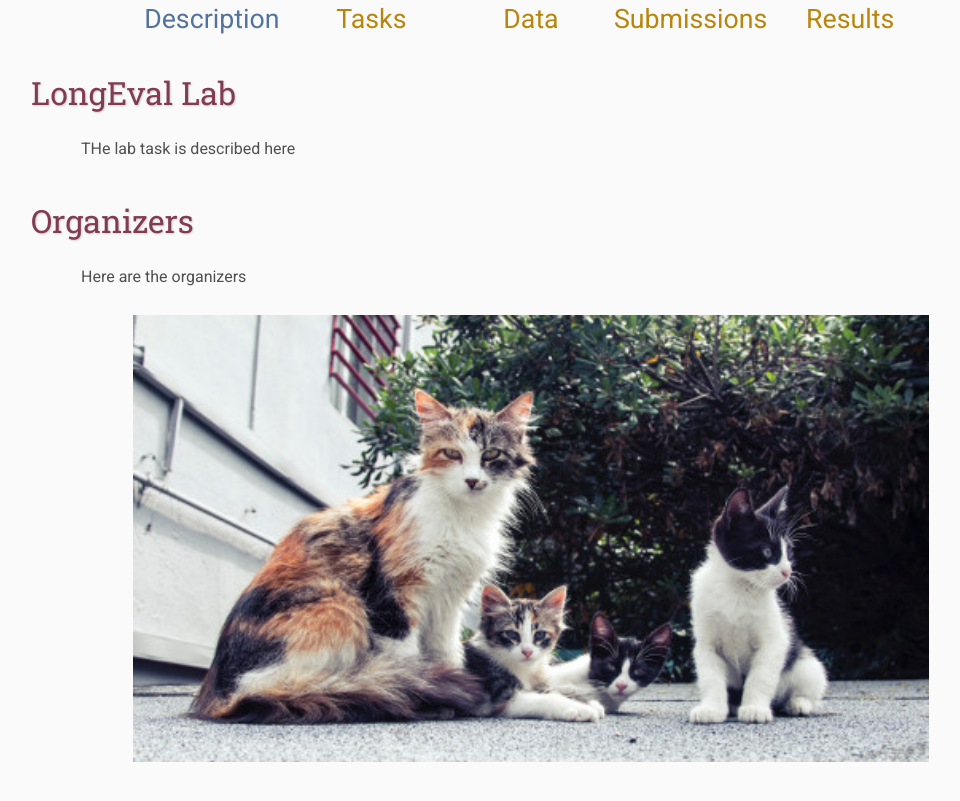
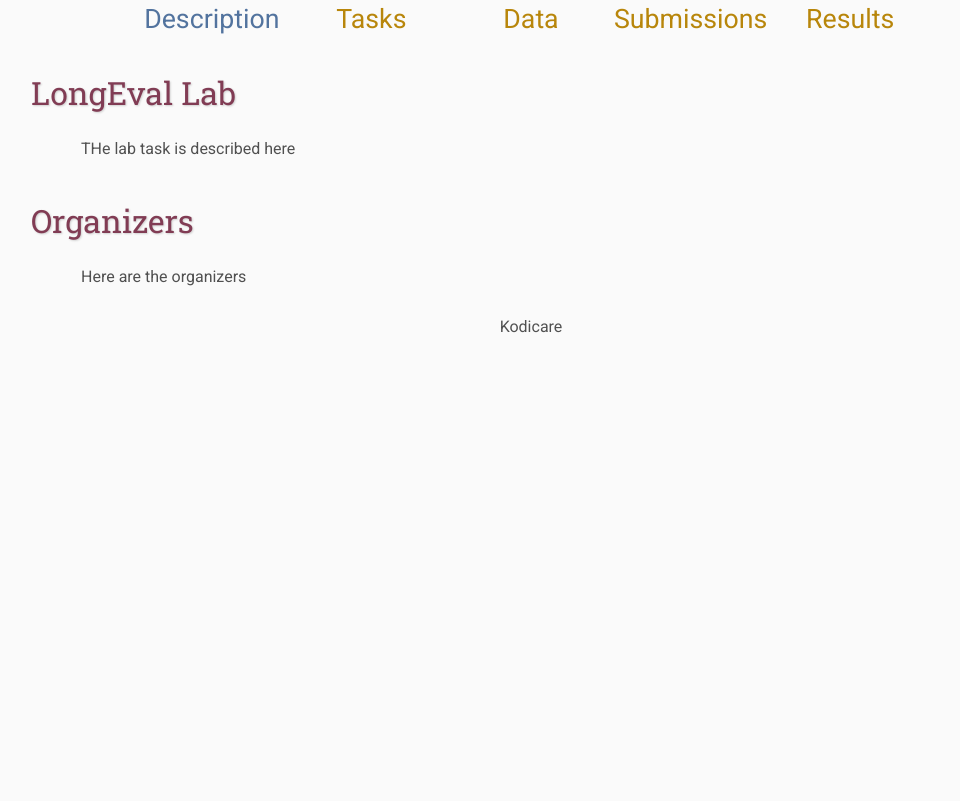
Before and after one commit to philippemulhem/longeval-clef.github.io, a plain HTML site: page index.html in a window 1280 px wide. Shown: the part 473-1274 px from the top of the page, without its empty margins (109-1069 px from the left). After the commit the page ends 982 px from the top, so only its background shows below. Drawn offline with Linux system fonts and the light colour scheme.

Commit message:
Update index.html

```diff
--- a/index.html
+++ b/index.html
@@ -55,9 +55,7 @@
     <table class="sponsors">
         <tr>
             <td class="sponsor">
-                <a href="http://www.eyebleach.me/">
-                    <img src="assets/kitten1.jpg" alt="First Sponsor Name">
-                </a>
+                Kodicare
             </td>
         </tr>
     </table>
```
